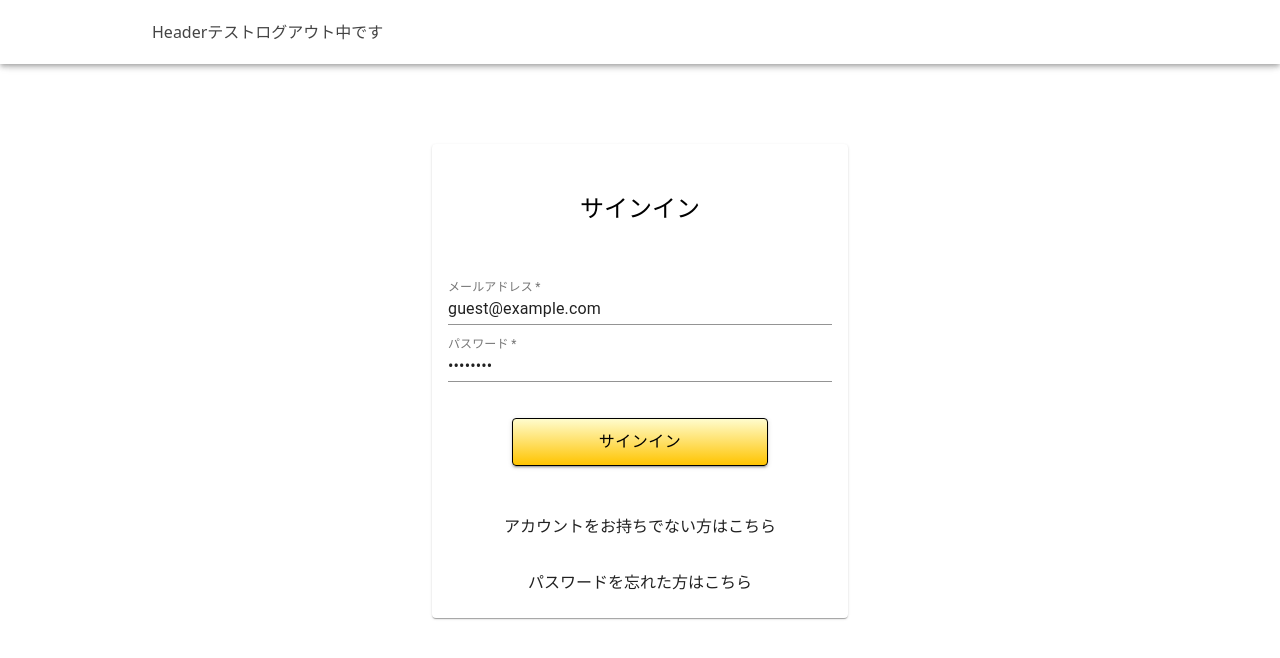
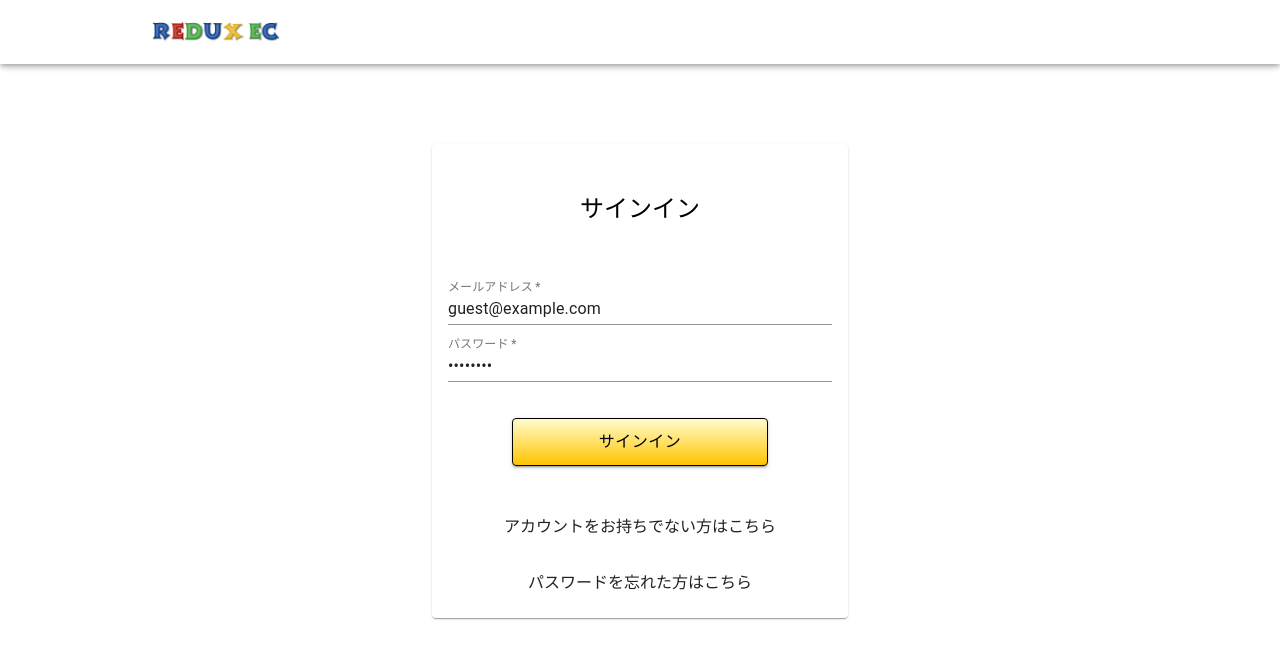
Before and after one commit to itoi10/react-redux, a React (Create React App) app: page /signin in a window 1280 px wide. Shown: the top 658 px of the page. Built offline with nearby package versions, Linux system fonts and the light colour scheme; no server answers.

Commit message:
add logoImg and menuIcons to header

```diff
--- a/src/components/Header/Header.tsx
+++ b/src/components/Header/Header.tsx
@@ -1,8 +1,11 @@
 import React from "react";
 import { createStyles, makeStyles, Theme } from "@material-ui/core/styles";
 import { AppBar, Toolbar } from "@material-ui/core";
-import { useSelector } from "react-redux";
+import { useSelector, useDispatch } from "react-redux";
 import { getIsSignedIn } from "../../reducks/users/selectors";
+import { push } from "connected-react-router";
+import logo from "../../assets/img/src/logo.png";
+import { HeaderMenus } from "./index";
 
 // TSでのmakeStyles書き方
 // https://zenn.dev/osd/articles/520ee40dda0402
@@ -28,6 +31,7 @@ const useStyles = makeStyles((theme: Theme) =>
 
 const Header: React.FC = () => {
   const classes = useStyles();
+  const dispatch = useDispatch();
   const selector = useSelector((state: any) => state);
   const isSignedIn = getIsSignedIn(selector);
 
@@ -35,8 +39,12 @@ const Header: React.FC = () => {
     <div className={classes.root}>
       <AppBar position="fixed" className={classes.menuBar}>
         <Toolbar className={classes.toolBar}>
-          Headerテスト
-          {[isSignedIn ? <p>ログイン中です</p> : <p>ログアウト中です</p>]}
+          <img src={logo} alt={"ヘッダーロゴ"} width={"128px"} onClick={() => dispatch(push("/"))} />
+          {isSignedIn && (
+            <div className={classes.iconButton}>
+              <HeaderMenus />
+            </div>
+          )}
         </Toolbar>
       </AppBar>
     </div>
--- /dev/null
+++ b/src/components/Header/HeaderMenu.tsx
@@ -0,0 +1,24 @@
+import React from "react";
+import { IconButton } from "@material-ui/core";
+import { Badge } from "@material-ui/core";
+import { Menu, ShoppingCart, FavoriteBorder } from "@material-ui/icons";
+
+const HeaderMenus: React.FC = () => {
+  return (
+    <>
+      <IconButton>
+        <Badge badgeContent={3} color="secondary">
+          <ShoppingCart />
+        </Badge>
+      </IconButton>
+      <IconButton>
+        <FavoriteBorder />
+      </IconButton>
+      <IconButton>
+        <Menu />
+      </IconButton>
+    </>
+  );
+};
+
+export default HeaderMenus;
--- a/src/components/Header/index.ts
+++ b/src/components/Header/index.ts
@@ -1 +1,2 @@
 export { default as Header } from "./Header";
+export { default as HeaderMenus } from "./HeaderMenu";
```
Also changed, not shown: src/assets/img/src/logo.png (added).
